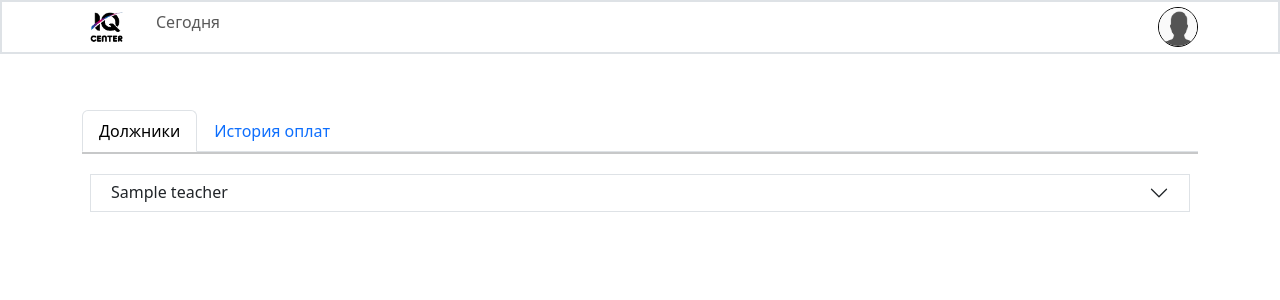
After one commit to umarkhashimov/attendance-back, a Django app: template templates/payment/debt_payments_list.html in a window 1280 px wide. The commit adds this page. Shown: the top 300 px of the page. Run offline with Django 5.2, Linux system fonts and the light colour scheme; the template is opened without the code that fills it: most values are stand-ins (such as "Sample title", 1, 10 or a date in 2020); some libraries are stand-ins or nearby versions.

Commit message:
enrollments with debt page

```diff
--- a/assets/css/main.css
+++ b/assets/css/main.css
@@ -387,3 +387,11 @@ table.enrollments tr:not(.trial-lesson):hover td {
 .modal * {
     z-index: 9999 !important; /* Ensure it appears above the modal */
 }
+
+.list-items-hover{
+    transition: 0.2s;
+}
+
+.list-items-hover:hover{
+    background: rgba(0, 0, 0, 0.05);
+}
--- a/main/views.py
+++ b/main/views.py
@@ -88,6 +88,7 @@ class TeachersListView(AdminRequired, ListView):
     queryset = UsersModel.objects.all().filter(role='1')
     template_name = 'teachers_list.html'
     context_object_name = 'teachers'
+    ordering = ['first_name', 'last_name']
 
 class CoursesListView(AdminRequired, ListView):
     queryset = CourseModel.objects.all()
--- a/payment/urls.py
+++ b/payment/urls.py
@@ -1,10 +1,11 @@
 from django.urls import path
-from .views import PaymentsListView, CreatePaymentView, ConfirmPaymentView
+from .views import PaymentsListView, CreatePaymentView, ConfirmPaymentView, DebtPaymentsListView
 
 app_name = 'payment'
 
 urlpatterns = [
     path('payments/', PaymentsListView.as_view(), name='payments_list'),
+    path('payments/debt', DebtPaymentsListView.as_view(), name='debt_payments_list'),
     # path('payments/create', CreatePaymentView.as_view(), name='create_payment'),
     # path('payments/create/student/<int:student_id>', CreatePaymentView.as_view(), name='create_payment_student'),
     # path('payments/create/course/<int:course_id>', CreatePaymentView.as_view(), name='create_payment_course'),
--- a/templates/layout/navbar.html
+++ b/templates/layout/navbar.html
@@ -30,8 +30,7 @@
             <a class="nav-link {% if request.path == cpath %}active{% endif %}" aria-current="page" href="{% url 'main:teachers_list' %}">Учителя</a>
           </li>
           <li class="nav-item">
-            {% url 'payment:payments_list' as cpath %}
-            <a class="nav-link {% if request.path == cpath %}active{% endif %}" aria-current="page" href="{% url 'payment:payments_list' %}">Оплата</a>
+            <a class="nav-link {% if request.path|slice:':9' == '/payments' %}active{% endif %}" aria-current="page" href="{% url 'payment:debt_payments_list' %}">Оплата</a>
           </li>
         {% endif %}
       </ul>
--- /dev/null
+++ b/templates/payment/debt_payments_list.html
@@ -0,0 +1,62 @@
+{% extends 'layout/base.html' %}
+
+{% block title %}
+    <title>Панель Управления</title>
+{% endblock %}
+{% block content %}
+    {% include 'layout/navbar.html' %}
+
+    <div class="container courses-list">
+        <div class="mt-5 mb-2 d-flex align-items-center justify-content-between">
+        </div>
+        <div class="">
+            <ul class="nav nav-tabs">
+                <li class="nav-item">
+                    <a class="nav-link active" href="{{ request.path }}">Должники</a>
+                </li>
+                <li class="nav-item">
+                    <a class="nav-link" aria-current="page" href="{% url 'payment:payments_list' %}">История оплат</a>
+                </li>
+            </ul>
+        </div>
+        <hr class="table-group-divider mt-0"/>
+        <div class="row px-2 mt-3">
+            {% for teacher, enrollments in enrollments_grouped.items %}
+                <div class="accordion accordion-flush" id="accordionExample">
+                    <div class="accordion-item my-1">
+                        <h2 class="accordion-header">
+                            <button class="accordion-button shadow-none collapsed border py-2" type="button"
+                                    data-bs-toggle="collapse" data-bs-target="#accordion{{ teacher.id }}"
+                                    aria-expanded="false">
+                                {{ teacher }}
+                            </button>
+                        </h2>
+                        <div id="accordion{{ teacher.id }}" class="accordion-collapse collapse  "
+                             data-bs-parent="#accordionExample">
+                            <div class="accordion-body bg-opacity-50 bg-light">
+                                <ul class="list-group list-unstyled">
+
+                                    {% for enrollment in enrollments %}
+                                    <li class="list-group-item list-items-hover py-0">
+                                        <a href="{% url 'students:student_update' pk=enrollment.student.id %}" class="py-2 d-flex justify-content-between align-items-center text-decoration-none w-100">
+
+                                        <div class="ms-2 w-100 pe-2 d-flex justify-content-between">
+                                            <p class="mb-0 text-dark table-obj-name-link text-decoration-none">{{ enrollment.student.full_name }}</p>
+{#                                            <p class="ms-auto mb-0">{{ enrollment.student.phone_number }}</p>#}
+                                        </div>
+                                        <span class="badge text-bg-danger text-white rounded-pill bg-opacity-100">{{ enrollment.balance }}</span>
+                                        </a>
+                                    </li>
+                                        {% endfor %}
+                                </ul>
+                            </div>
+                        </div>
+                    </div>
+                </div>
+            {% empty %}
+                <p class="text-center text-secondary">Нет Должников.</p>
+            {% endfor %}
+        </div>
+
+    </div>
+{% endblock %}
--- a/templates/payment/payments_list.html
+++ b/templates/payment/payments_list.html
@@ -8,16 +8,14 @@
 
   <div class="container courses-list">
     <div class="mt-5 mb-2 d-flex align-items-center justify-content-between">
-      <h4 class="">Все Оплаты</h4>
-{#      <a href="{% url "payment:create_payment" %}" class="btn btn-primary">Создать</a>#}
     </div>
   <div class="">
       <ul class="nav nav-tabs">
       <li class="nav-item">
-        <a class="nav-link active" aria-current="page" href="#">История оплат</a>
+        <a class="nav-link" href="{% url 'payment:debt_payments_list' %}">Должники</a>
       </li>
       <li class="nav-item">
-        <a class="nav-link" href="#">Список должников</a>
+        <a class="nav-link active" aria-current="page" href="{{ request.path }}">История оплат</a>
       </li>
     </ul>
   </div>
```
Also changed, not shown: payment/views.py (+15 -0 lines), templates/teacher_update.html (+22 -7 lines), users/forms.py (+9 -0 lines).
